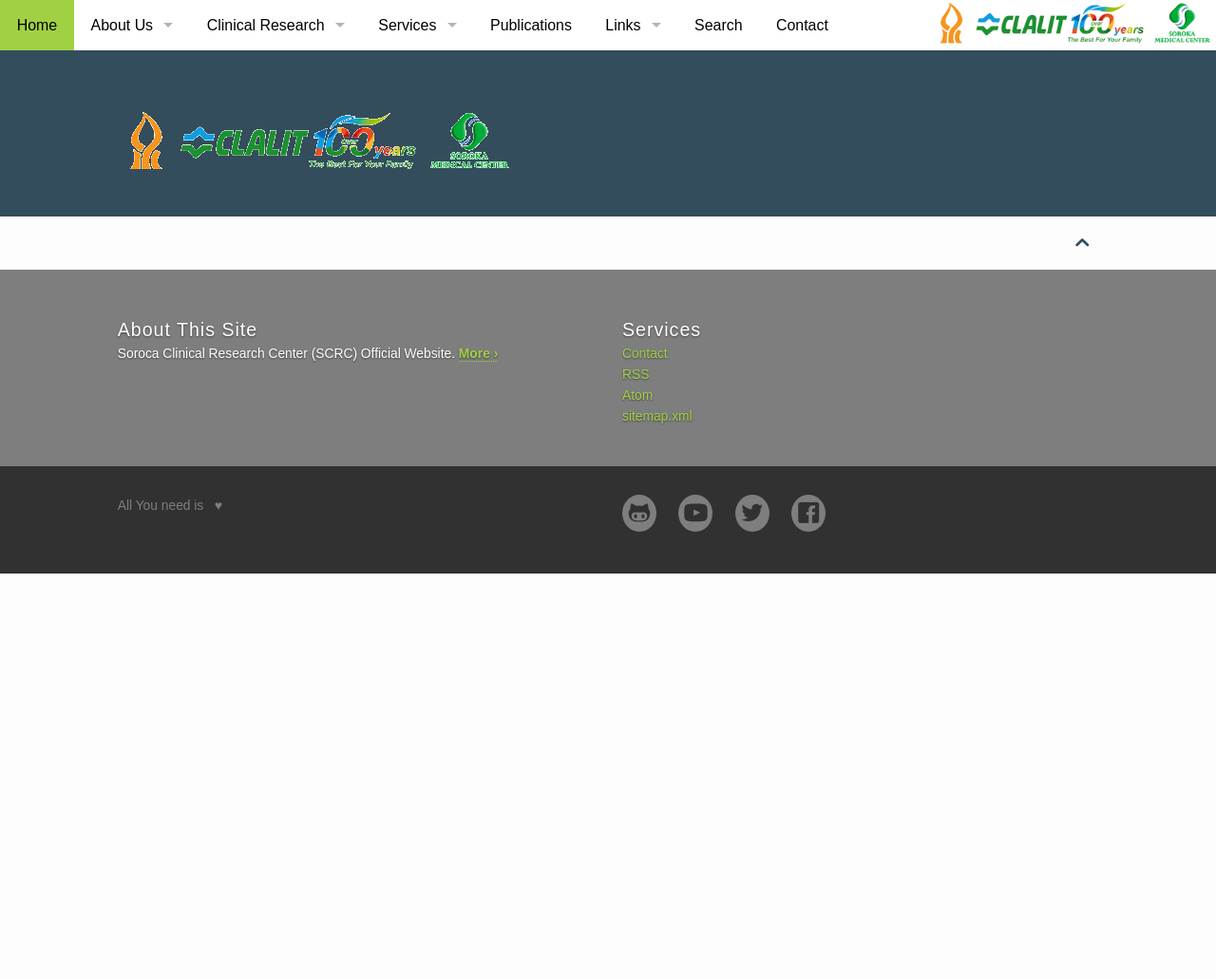
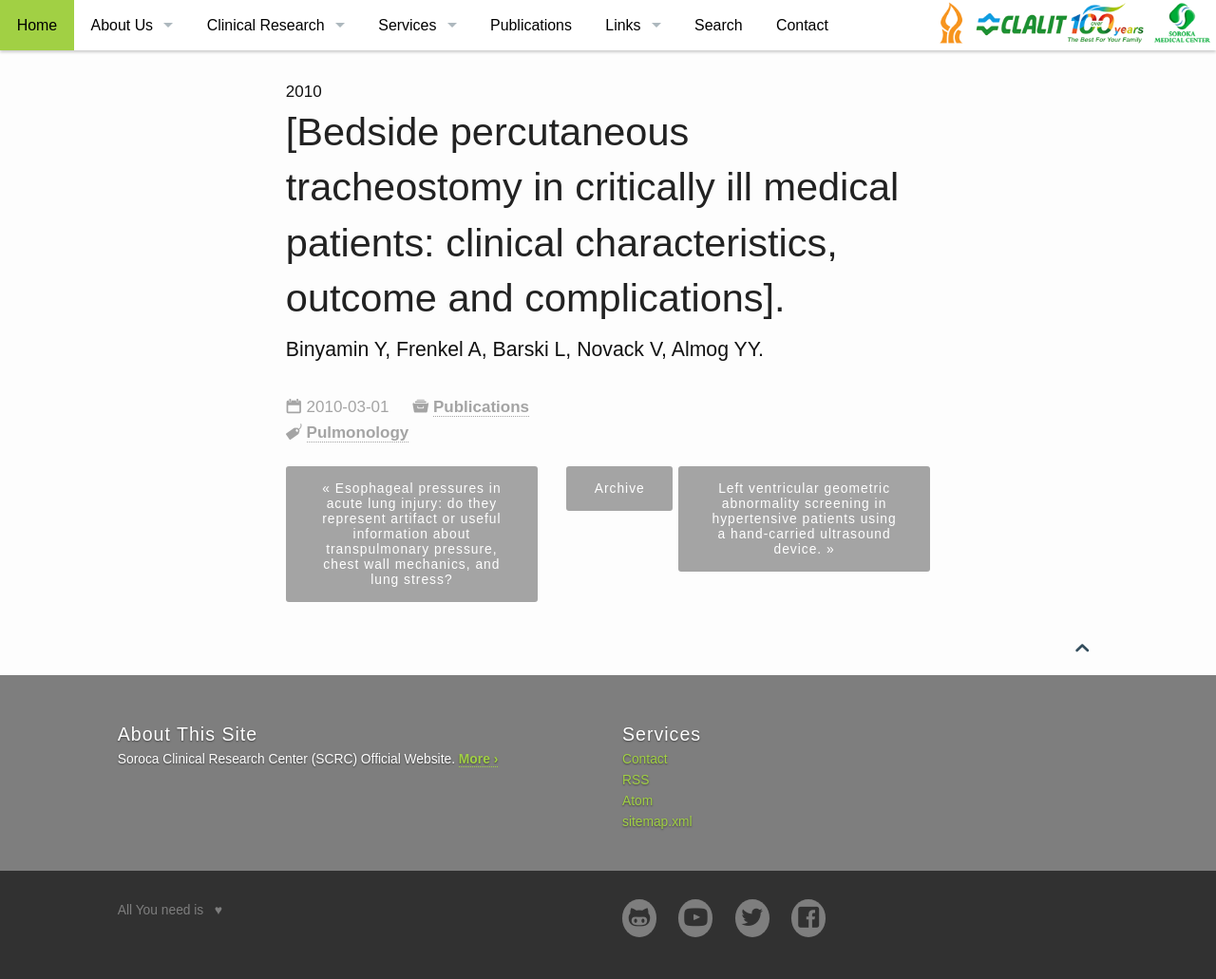
Before and after one commit to vsevkayf/OmarKhayyam, a Jekyll site: the page built from _posts/2010-03-01-22.md, in a window 1280 px wide. Shown: the whole page at 95% size. Built offline with Jekyll 4.4.1, drawn with Linux system fonts in a browser that asks for light colours; nearby versions of some CDN libraries; some web fonts are replaced; our own code applies the rules of GitHub Pages for plain Markdown files; before the commit the page ends 900 px from its top, so only the background shows below that.

Commit message:
Update 2010-03-01-22.md

```diff
--- a/_posts/2010-03-01-22.md
+++ b/_posts/2010-03-01-22.md
@@ -5,7 +5,7 @@
 # Content
 #
 title: "[Bedside percutaneous tracheostomy in critically ill medical patients: clinical characteristics, outcome and complications]."
-subheadline: "2010
+subheadline: "2010"
 teaser: "Binyamin Y, Frenkel A, Barski L, Novack V, Almog YY."
 externalURL: "https://www.ncbi.nlm.nih.gov/pubmed/20684163"
 categories: [Publications]
```
